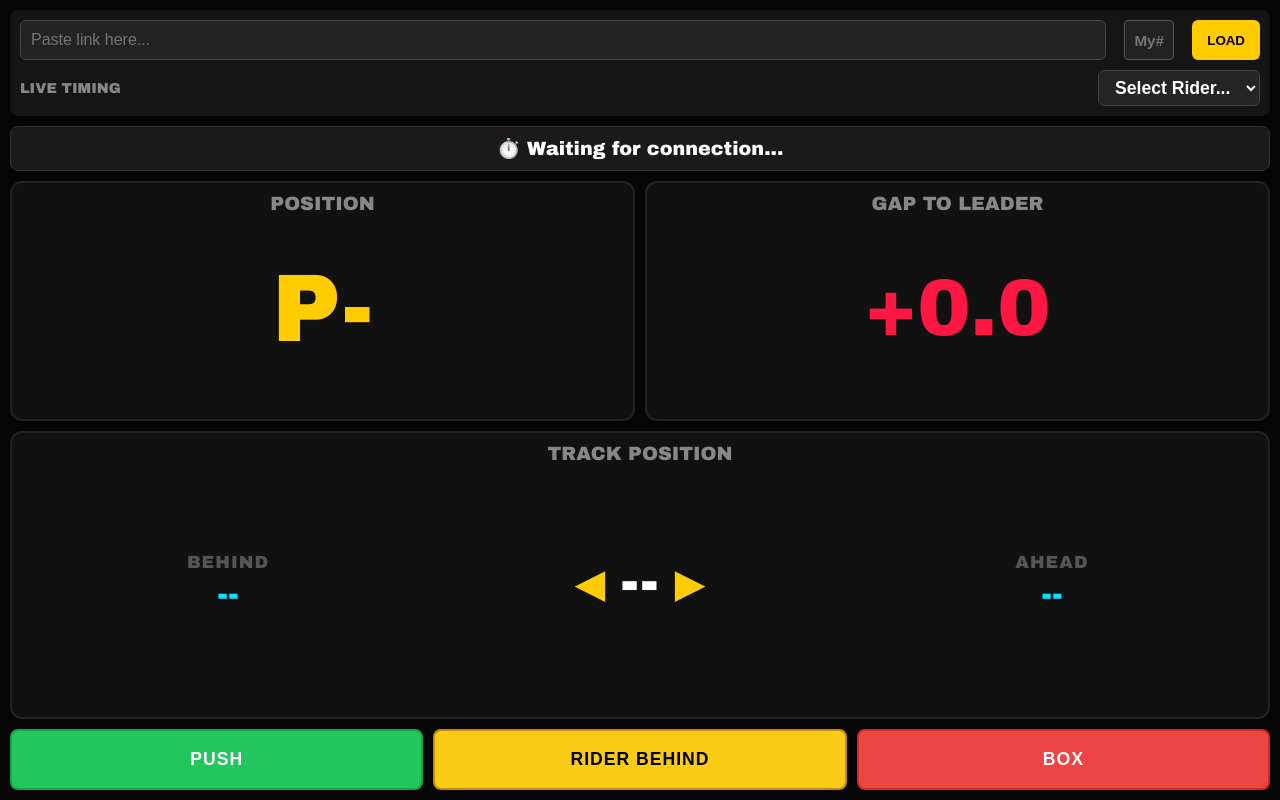
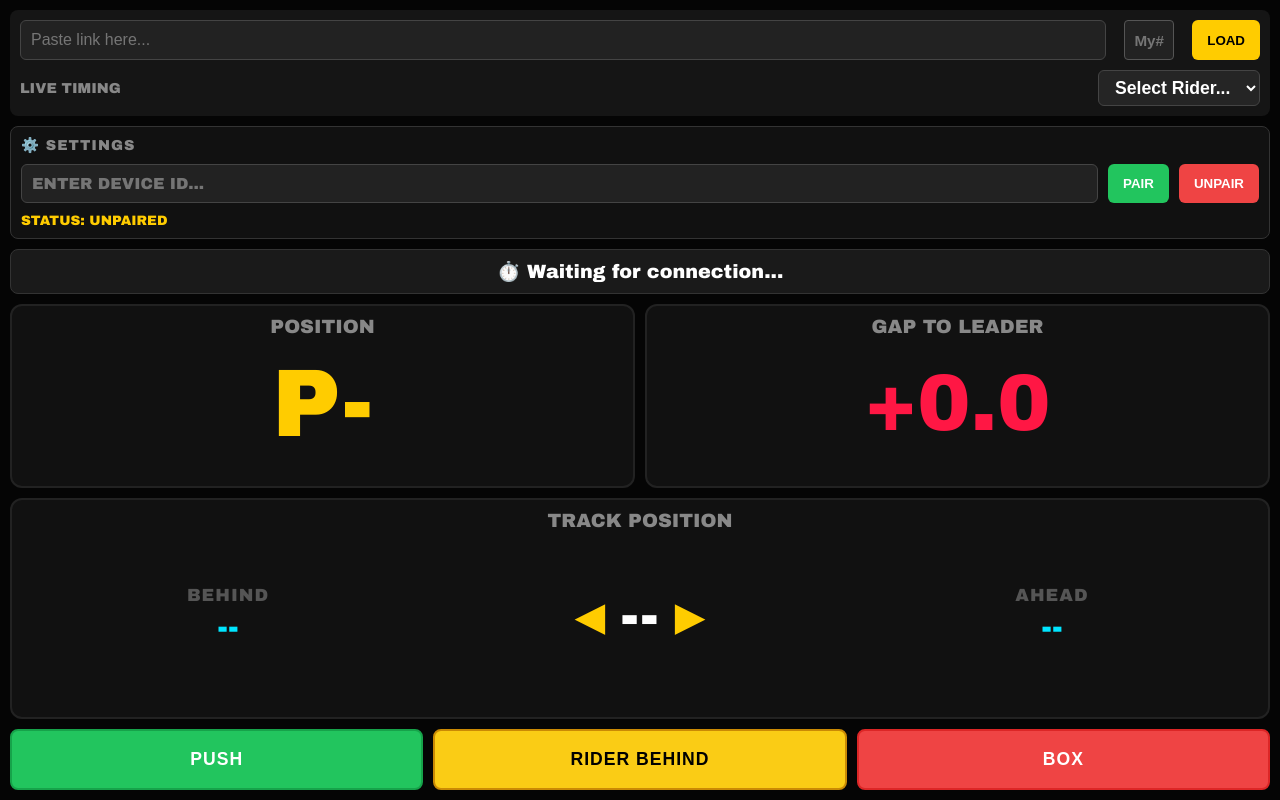
Before and after one commit to DettoAncheMilo/live-dashboard, a plain HTML site: page iot-box/index.html in a window 1280 px wide. Drawn offline with Linux system fonts and the light colour scheme; a script that the page names is missing.

Commit message:
Update index.html

```diff
--- a/iot-box/index.html
+++ b/iot-box/index.html
@@ -15,6 +15,12 @@
 
     .select-row { display: flex; width: 100%; justify-content: space-between; align-items: center; }
     select { font-size: 1.1rem; padding: 6px 12px; background: #252525; color: #fff; border: 1px solid #444; border-radius: 6px; font-weight: bold; max-width: 60%; }
+
+    /* STILE PANNELLO SETTINGS */
+    .settings-panel { padding: 10px; background-color: #111; border: 1px solid #333; margin-bottom: 10px; border-radius: 8px; }
+    .settings-title { color: #888; font-size: 0.9rem; margin-bottom: 10px; text-transform: uppercase; letter-spacing: 1px; }
+    .pair-btn { background-color: #22c55e; color: #fff; }
+    .unpair-btn { background-color: #ef4444; color: #fff; }
 
     .session-status { text-align: center; font-size: 1.2rem; font-weight: bold; color: white; padding: 10px; background: #1a1a1a; border-radius: 8px; margin-bottom: 10px; border: 1px solid #333; }
 
@@ -52,8 +58,9 @@
   </style>
 </head>
 <body>
+
   <div class="header">
-   <div class="input-row">
+    <div class="input-row">
       <input type="text" id="raceLinkInput" placeholder="Paste link here...">
       <button id="loadBtn" onclick="loadNewRace()">LOAD</button>
       <button id="stopBtn" onclick="stopSession()" style="display: none; background-color: #ef4444; color: white;">STOP</button>
@@ -63,6 +70,19 @@
       <select id="driverSelect">
         <option value="">Select Rider...</option>
       </select>
+    </div>
+  </div>
+
+  <!-- PANNELLO SETTINGS / PAIRING -->
+  <div class="settings-panel">
+    <div class="settings-title">⚙️ Settings</div>
+    <div class="input-row">
+      <input type="text" id="deviceIdInput" placeholder="ENTER DEVICE ID..." style="text-transform: uppercase; font-family: 'Arial Black', sans-serif;">
+      <button class="pair-btn" onclick="pairDevice()">PAIR</button>
+      <button class="unpair-btn" onclick="unpairDevice()">UNPAIR</button>
+    </div>
+    <div id="pairStatus" style="color: #ffcc00; font-size: 0.85rem; margin-top: 10px; font-weight: bold;">
+      STATUS: UNPAIRED
     </div>
   </div>
 
```
